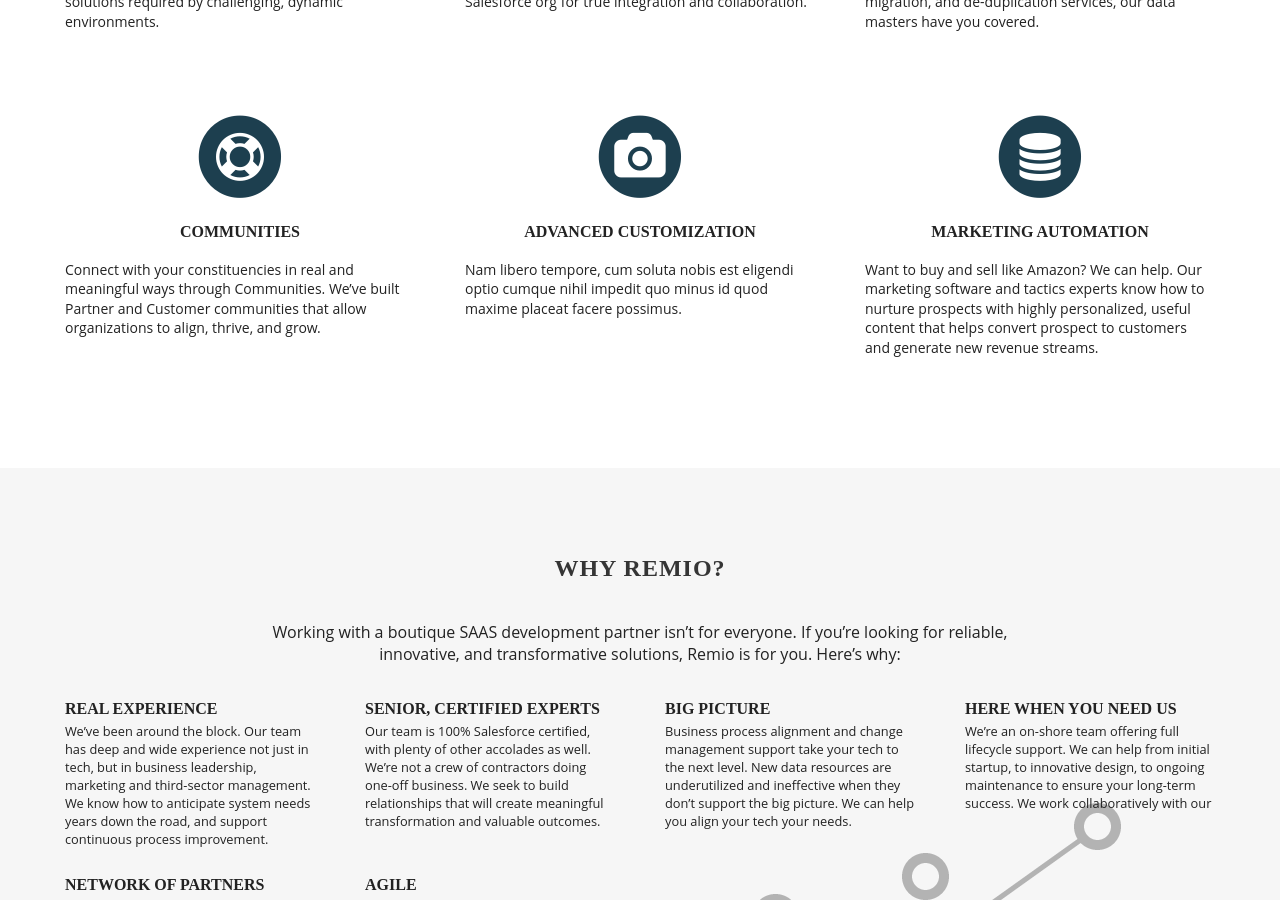
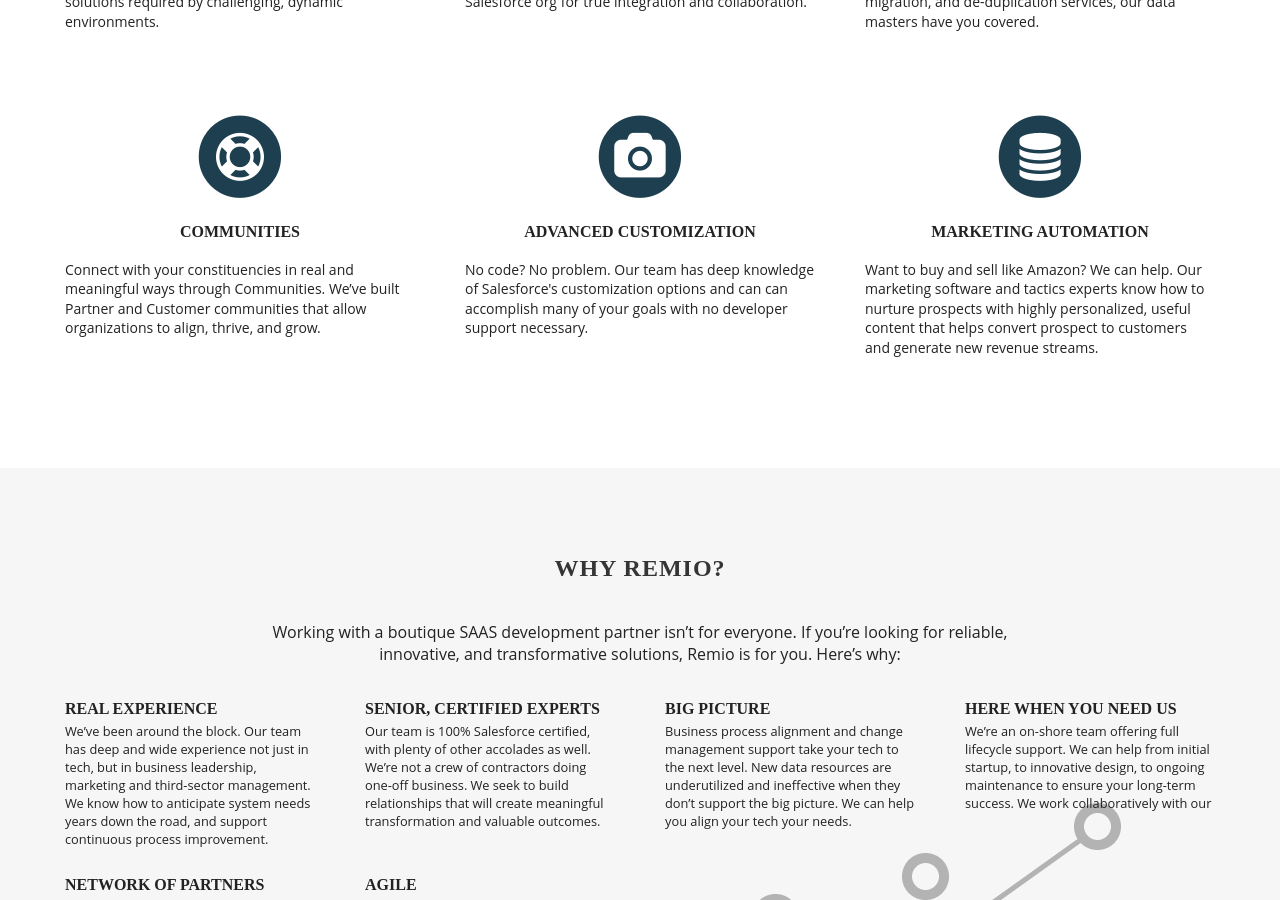
Before and after one commit to teamremio/portfolio, a Jekyll site: the page built from index.html, in a window 1280 px wide and 900 px high, scrolled down 1255 px. Built offline with Jekyll 4.4.1, drawn with Linux system fonts in a browser that asks for light colours; nearby versions of some CDN libraries; some web fonts are replaced.

Commit message:
Replaced some fill text.

```diff
--- a/_layouts/home.html
+++ b/_layouts/home.html
@@ -52,7 +52,7 @@
 				<i class="fa fa-camera fa-stack-1x"></i>
 			</span>
 			<h3>Advanced Customization</h3>
-			<p>Nam libero tempore, cum soluta nobis est eligendi optio cumque nihil impedit quo minus id quod maxime placeat facere possimus.</p>
+			<p>No code? No problem. Our team has deep knowledge of Salesforce's customization options and can can accomplish many of your goals with no developer support necessary.</p>
 		</div>
 		<div class="column">
 			<span class="fa-stack fa-lg">
```
Also changed, not shown: _includes/footer.html (+0 -35 lines).
